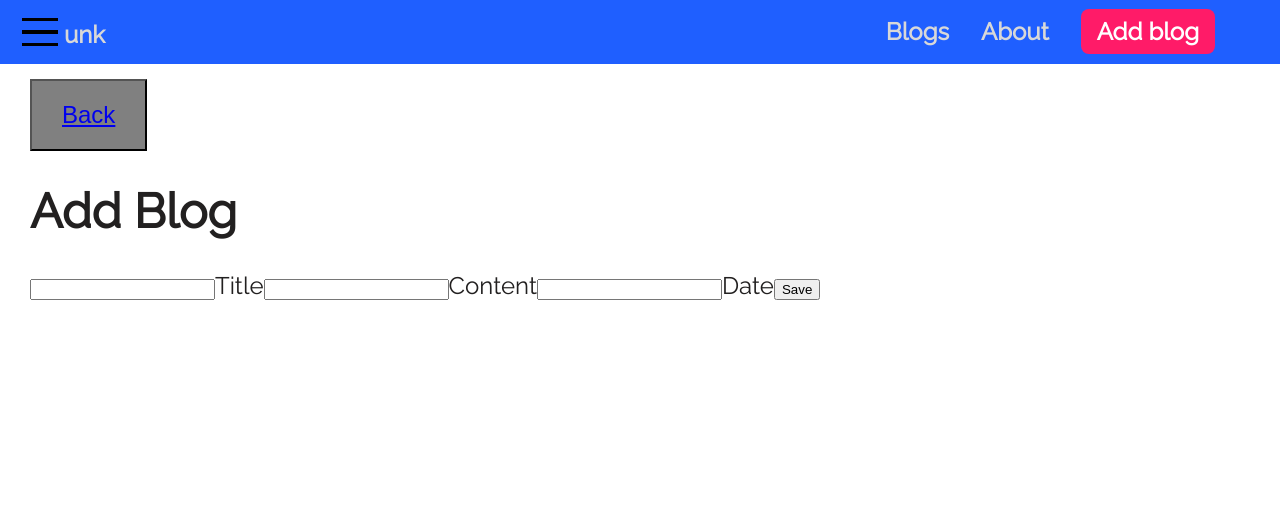
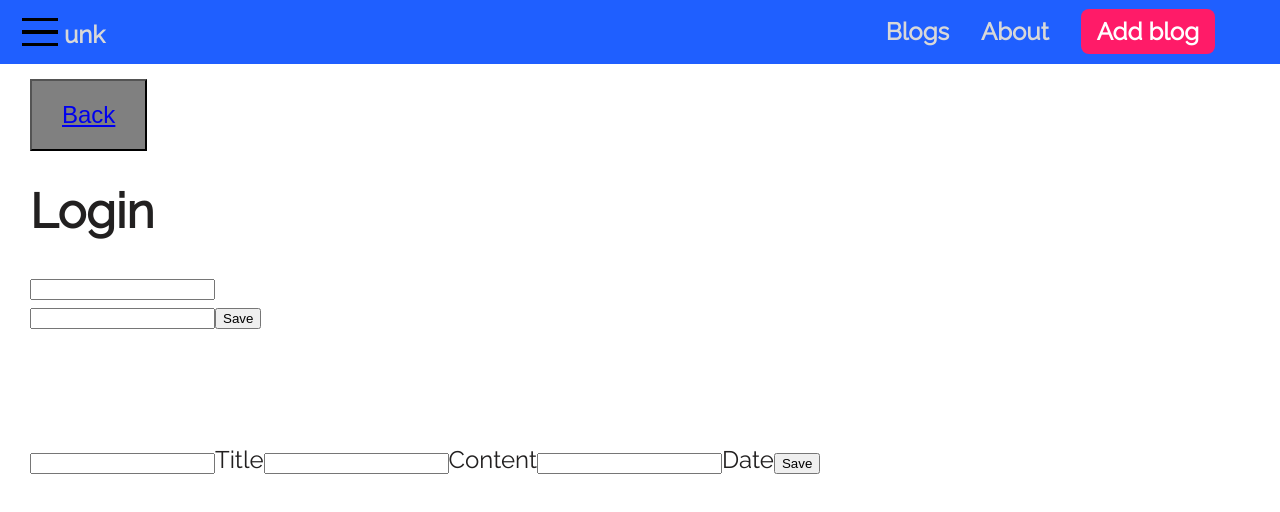
Before and after one commit to sergiornelas/guaostudio, a React (Create React App) app in the folder admin-frontend/: page /blogs/add in a window 1280 px wide. Shown: the top 512 px of the page. Built offline with nearby package versions, Linux system fonts and the light colour scheme.

Commit message:
login done, jwt token req done

```diff
--- a/admin-frontend/src/App.js
+++ b/admin-frontend/src/App.js
@@ -1,7 +1,7 @@
 // import './App.css';
 import Main from './components/Main';
 import Navbar from './components/Navbar';
-import { Link } from 'react-router-dom'
+// import { Link } from 'react-router-dom'
 
 const App = () => {
   return (
--- a/admin-frontend/src/components/AddBlog.js
+++ b/admin-frontend/src/components/AddBlog.js
@@ -1,9 +1,36 @@
-import React, {Component} from 'react';
+import React, {useState} from 'react';
 import axios from 'axios';
 import {Link} from 'react-router-dom';
 
-export class AddBlog extends Component {
-  addBlog(newBlog) {
+const AddBlog = () => {
+  //const [token, setToken] = useState("");
+
+  let [token, setToken] = useState("");
+  let isLogged = false;
+
+  const addBlog = (newBlog) => {
+
+    console.log(token);
+    // const tokenCookie = localStorage.getItem('accToken');
+    // console.log(tokenCookie);
+
+    // if(isLogged===false){
+    //   // localStorage.setItem('accToken', "");
+    //   setToken(token="")
+    // } else {
+    //   setToken(token=tokenCookie)
+    // }
+
+    axios.interceptors.request.use(
+      config => {
+        config.headers.authorization = `Bearer ${token}`;
+        return config;
+      },
+      error => {
+        return Promise.reject(error);
+      }
+    );
+
     axios
       .request({
         method: 'post',
@@ -11,44 +38,92 @@ export class AddBlog extends Component {
         data: newBlog,
       })
       .then(response => {
-        this.props.history.push('/');
+        // this.props.history.push('/');
+        console.log("CONGRATULATIONS!")
       })
       .catch(err => console.log(err));
   }
 
-  onSubmit(e) {
+  const onSubmit = e => {
     e.preventDefault();
     const newBlog = {
       title: e.target[0].value,
       content: e.target[1].value,
       date: e.target[2].value,
     };
-
-    this.addBlog(newBlog);
+    addBlog(newBlog);
   }
 
-  render() {
+  //-------------------------------------------
+
+  const getToken = (credentials) => {
+    axios
+      .request({
+        method: 'post',
+        url: 'http://localhost:3000/users/login',
+        data: credentials,
+      })
+      .then(response => {
+        //this.props.history.push('/');
+
+        // setToken(response.data.token);
+        setToken(token = response.data.token);
+
+
+        // localStorage.setItem('accToken', token);
+        isLogged=true;
+        console.log("logged!")
+
+      })
+      .catch(err => console.log(err));
+  }
+
+  const login = (e) => {
+    e.preventDefault();
+    const credentials = {
+      email: e.target[0].value,
+      password: e.target[1].value,
+    }
+    getToken(credentials);
+  }
+
   return (
     <div>
       <br />
       <button className="btn-grey">
         <Link to="/">Back</Link>
       </button>
-        <h1>Add Blog</h1>
-        <form onSubmit={this.onSubmit.bind(this)}>
-          <input type="text" name="title" ref="title" />
+
+      <h1>Login</h1>
+      <form onSubmit={login.bind(this)}>
+        <input type="email" name="email" />
+        {/* <label htmlFor="email">Email</label> */}
+        <br />
+        <input type="password" name="password" />
+        {/* <label htmlFor="password">Password</label> */}
+
+        {/* <input type="submit" value="Save" onClick={this.login.bind(this)} /> */}
+        <input type="submit" value="Save" />
+      </form>
+
+      <br />
+      <br />
+      <br />
+      <br />
+      <form onSubmit={onSubmit.bind(this)}>
+        <input type="text" name="title" />
         <label htmlFor="title">Title</label>
 
-          <input type="text" name="content" ref="content" />
+        <input type="text" name="content" />
         <label htmlFor="content">Content</label>
 
-          <input type="text" name="date" ref="date" />
+        <input type="text" name="date" />
         <label htmlFor="date">Date</label>
         <input type="submit" value="Save" />
       </form>
+
     </div>
   );
 }
-}
 
 export default AddBlog;
```
Also changed, not shown: 1 other file (tests, documents, lock files or other folders). Lines whose indentation alone changed are shown as unchanged.
